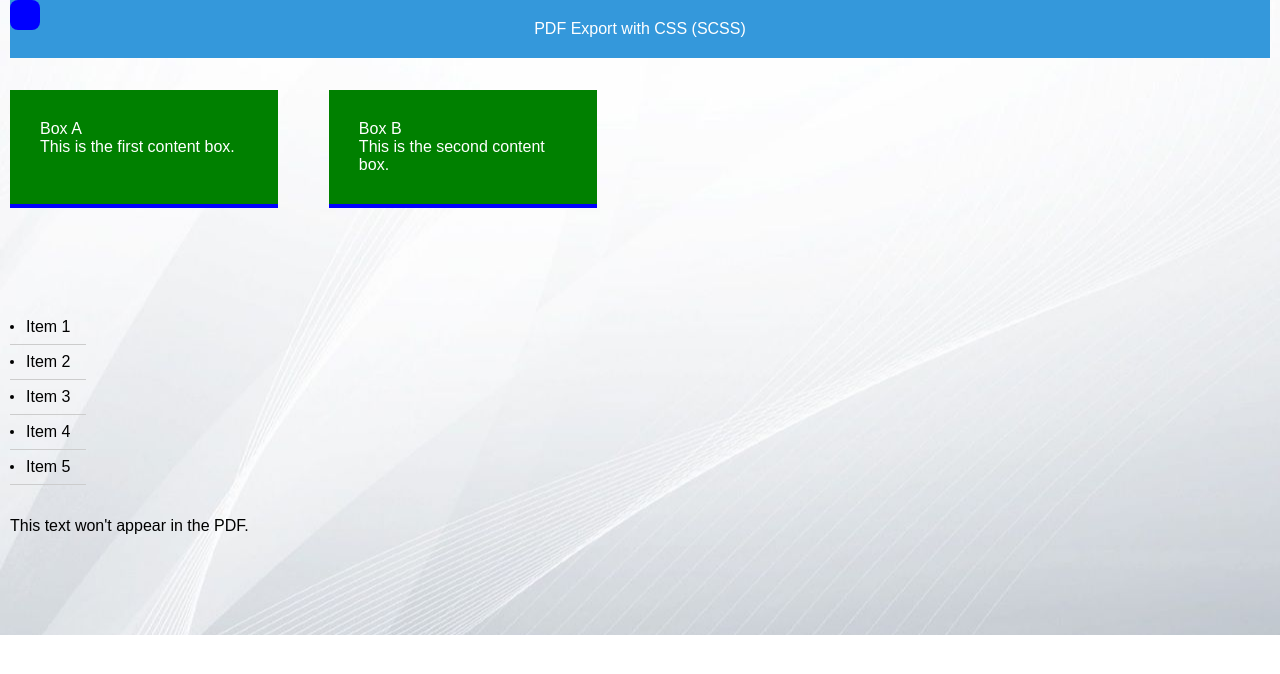
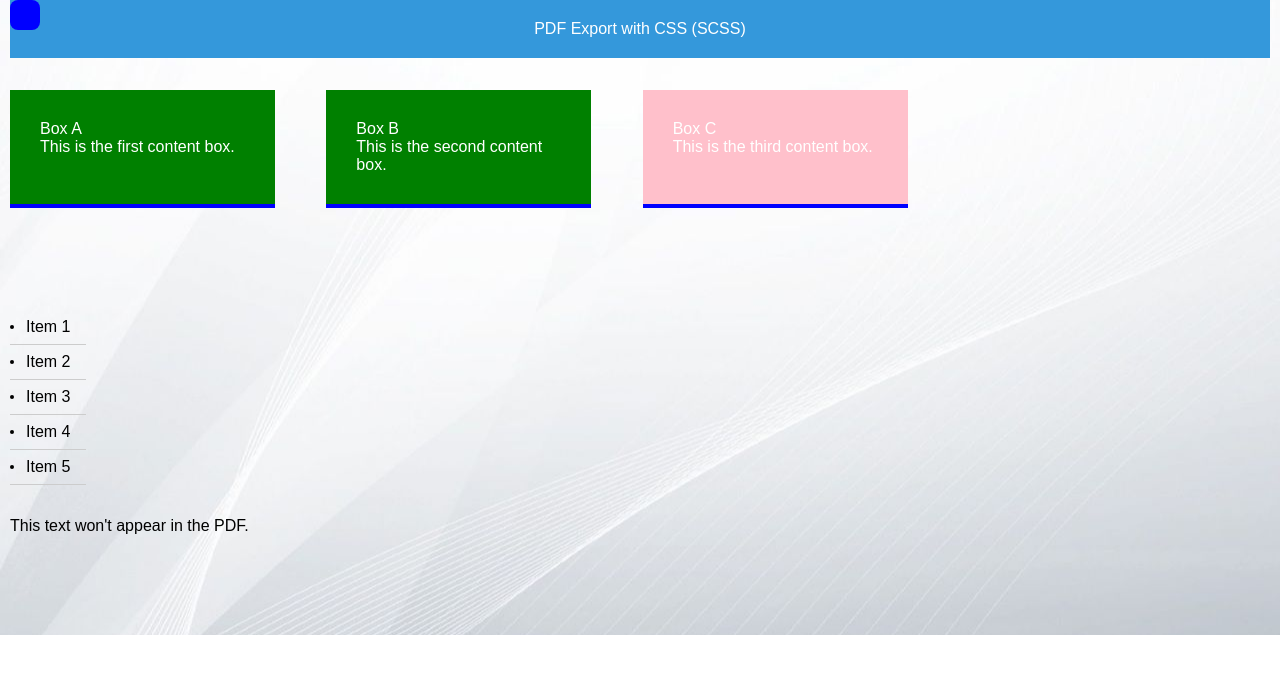
Before and after one commit to seriiserii825/vite-pdf-project, a website built with Vite: page index.html in a window 1280 px wide. Built offline with nearby package versions, Linux system fonts and the light colour scheme.

Commit message:
feat: html pdf

```diff
--- a/index.html
+++ b/index.html
@@ -21,6 +21,10 @@
               <span>Box B</span>
               <p>This is the second content box.</p>
             </div>
+            <div class="main-block__item">
+              <span>Box C</span>
+              <p>This is the third content box.</p>
+            </div>
           </div>
         </div>
         <ul class="main-block__list">
--- a/package.json
+++ b/package.json
@@ -7,7 +7,8 @@
     "dev": "vite",
     "build": "vite build",
     "preview": "vite preview",
-    "generate": "node generate-pdf.js && xdg-open output.pdf"
+    "generate": "node generate-pdf.js",
+    "open": "xdg-open output.pdf"
   },
   "devDependencies": {
     "sass": "^1.89.2",
--- a/src/scss/home.scss
+++ b/src/scss/home.scss
@@ -64,6 +64,9 @@
   color: white;
   background: green;
   border-bottom: 4px solid blue;
+  &:last-of-type {
+    background: pink;
+  }
 }
 .main-block {
   &__list {
```
Also changed, not shown: 1 other file.
